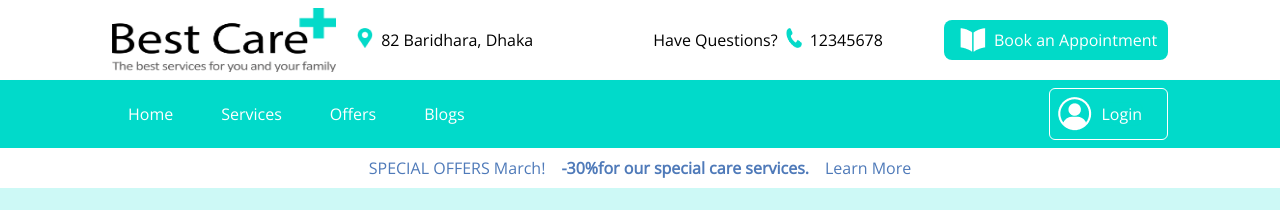
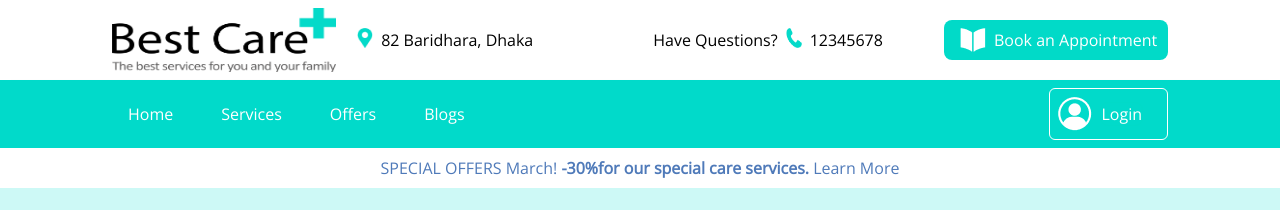
Before and after one commit to Naomy95/Best_Care_Hospital_Project_Frontend, a React (Vite) app: page / in a window 1280 px wide. Shown: the top 210 px of the page. Built offline with nearby package versions, Linux system fonts and the light colour scheme; no server answers; grey boxes are pictures that could not be loaded.

Commit message:
navbar edit

```diff
--- a/src/components/common/HeaderOffer.jsx
+++ b/src/components/common/HeaderOffer.jsx
@@ -2,10 +2,11 @@ import React from 'react'
 
 const HeaderOffer = () => {
   return (
-    <div className='flex bg-white p-4 lg:py-2 lg:px-28 items-center justify-center'>
-        <p className='lg:text-base text-xs font-sans font-normal text-blue px-2'>SPECIAL OFFERS March!</p>
-        <p className='lg:text-base text-xs font-sans font-semibold text-blue px-2'>-30%for our special care services.</p>
-        <p className='lg:text-base text-xs font-sans font-normal text-blue px-2'>Learn More</p>
+    <div className=' bg-white p-4 lg:py-2 lg:px-28 text-center'>
+        <p className='lg:text-base text-xs font-sans font-normal text-blue '>SPECIAL OFFERS March!
+        <span className='lg:text-base text-xs font-sans font-semibold text-blue '> -30%for our special care services.</span> Learn More</p>
+        {/* <p className='lg:text-base text-xs font-sans font-semibold text-blue '>-30%for our special care services.</p>
+        <p className='lg:text-base text-xs font-sans font-normal text-blue '>Learn More</p> */}
     </div>
   )
 }
```
